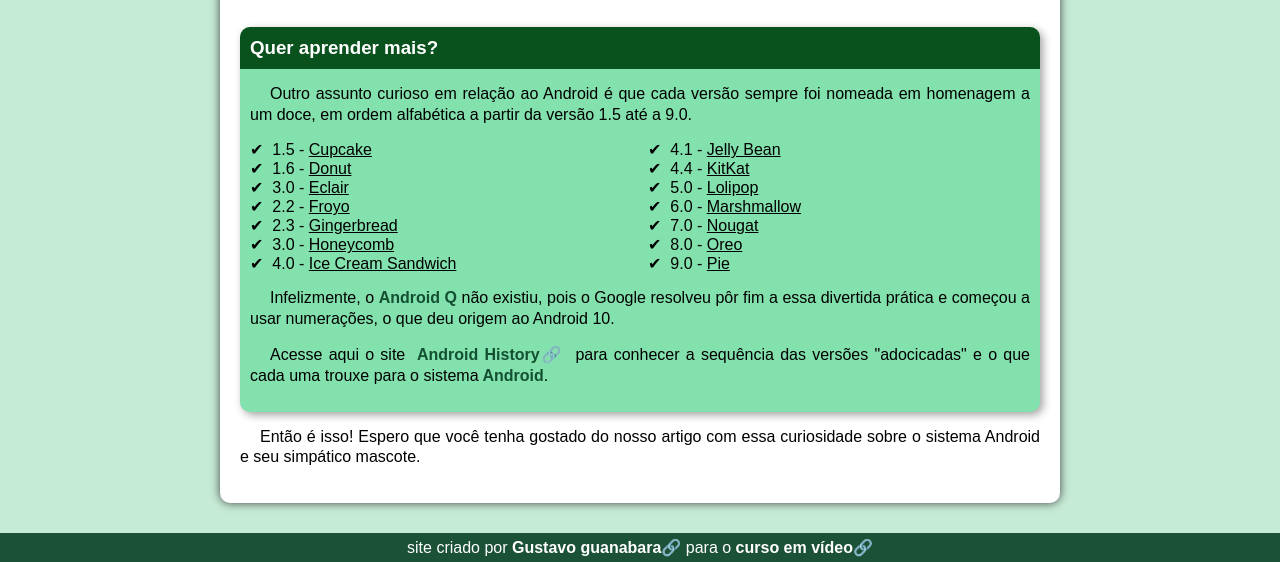
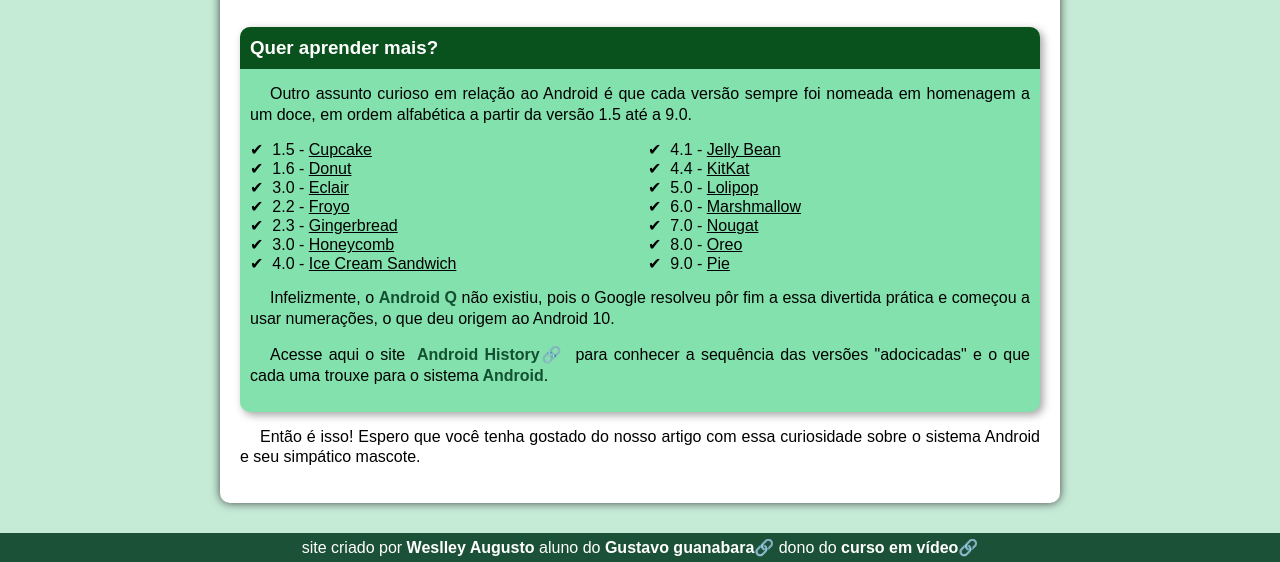
Before and after one commit to weslleyaugusto/projeto-android, a plain HTML site: page index.html in a window 1280 px wide. Shown: the part 2081-2643 px from the top of the page. Drawn offline with Linux system fonts and the light colour scheme.

Commit message:
Update index.html

```diff
--- a/index.html
+++ b/index.html
@@ -118,7 +118,7 @@
         </article>
     </main>
     <footer>
-        <p>site criado por <a href="https://gustavoguanabara.github.io" target="_blank">Gustavo guanabara</a> para o <a href="https://www.youtube.com/cursoemvideo" target="_blank">curso em vídeo</a></p>
+        <p>site criado por <a href="weslleyaugusto.github.io" rel="external"> Weslley Augusto</a> aluno do <a href="https://gustavoguanabara.github.io" target="_blank" rel="external">Gustavo guanabara</a> dono do <a href="https://www.youtube.com/cursoemvideo" target="_blank" rel="external">curso em vídeo</a></p>
     </footer>
 </body>
 </html>
```
